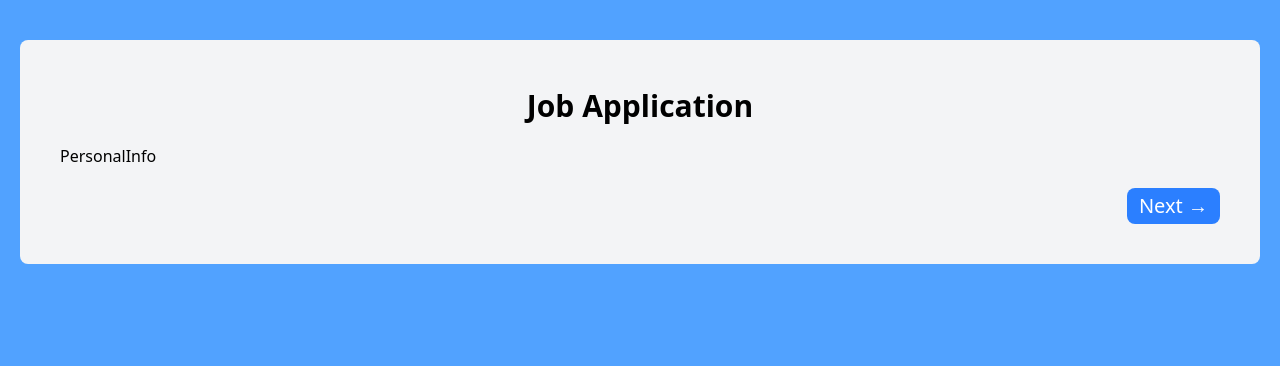
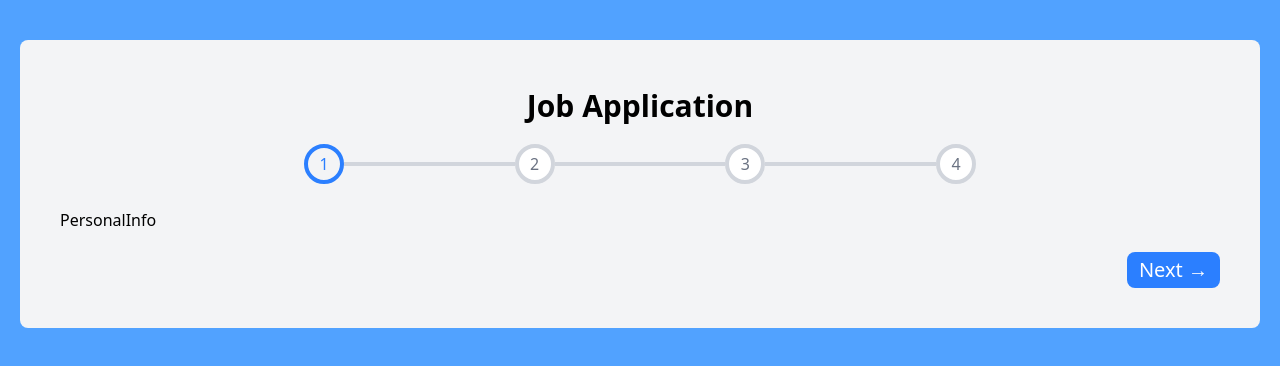
Before and after one commit to simotae14/nextjs-multi-step-form, a Next.js app: page / in a window 1280 px wide. Shown: the top 366 px of the page. Built offline with nearby package versions, Linux system fonts and the light colour scheme.

Commit message:
04: Creating the ProgressBar

```diff
--- a/app/page.tsx
+++ b/app/page.tsx
@@ -1,11 +1,11 @@
 'use client';
 
-import EducationBackground from "@/components/EducationBackground";
-import ExperienceInfo from "@/components/ExperienceInfo";
-import PersonalInfo from "@/components/PersonalInfo";
-import ReviewSubmit from "@/components/ReviewSubmit";
-import useJobAppStore from "@/store";
-
+import EducationBackground from '@/components/EducationBackground';
+import ExperienceInfo from '@/components/ExperienceInfo';
+import PersonalInfo from '@/components/PersonalInfo';
+import ProgressBar from '@/components/ProgressBar';
+import ReviewSubmit from '@/components/ReviewSubmit';
+import useJobAppStore from '@/store';
 
 export default function Home() {
 	const { step } = useJobAppStore();
@@ -33,6 +33,7 @@ export default function Home() {
 				</div>
 
 				{/* Progress Bar */}
+				<ProgressBar />
 
 				{/* Steps */}
 				<div>{renderStep()}</div>
--- a/components/ProgressBar.tsx
+++ b/components/ProgressBar.tsx
@@ -1,7 +1,49 @@
+import useJobAppStore from '@/store';
+
+const Circle = ({ step, currentIndex }: { step: number; currentIndex: number }) => {
+	return (
+		<div
+			className={`w-7 h-7 sm:w-10 sm:h-10 flex items-center justify-center rounded-full border-2 sm:border-4 select-none transition-colors duration-300 ease-in-out delay-300 ${
+				step === currentIndex
+					? 'text-blue-500 border-blue-500'
+					: `${
+							step < currentIndex
+								? 'bg-white border-gray-300 text-gray-500'
+								: 'bg-blue-500 border-blue-500 text-white'
+					  }`
+			}`}
+		>
+			{currentIndex}
+		</div>
+	);
+};
+
 function ProgressBar() {
-  return (
-    <div>ProgressBar</div>
-  )
+	const { step, getTotalSteps } = useJobAppStore();
+	const totalSteps = getTotalSteps();
+	return (
+		<div className="flex mx-auto justify-between mb-6 w-3/4 max-w-2xl">
+			{[...Array(totalSteps - 1)].map((_, idx) => (
+				<div key={idx} className="flex items-center w-full">
+					<Circle step={step} currentIndex={idx + 1} />
+					{/* connecting lines */}
+					<div className="flex-grow h-[2px] sm:h-1 relative">
+						<div className="absolute top-0 left-0 h-full w-full bg-gray-300" />
+						{/* blue line */}
+						<div
+							className={`absolute top-0 left-0 h-full w-full bg-blue-500 transition-transform duration-300 ease-in-out origin-left transform ${
+								step > idx + 1 ? 'scale-x-100' : 'scale-x-0'
+							}`}
+						/>
+					</div>
+				</div>
+			))}
+			{/* we add the last circle because we don't need to show a line starting from it */}
+			<div className="flex items-center w-fit">
+				<Circle step={step} currentIndex={totalSteps} />
+			</div>
+		</div>
+	);
 }
 
-export default ProgressBar
+export default ProgressBar;
```
Also changed, not shown: .prettierrc.js (added). Lines whose indentation alone changed are shown as unchanged.
